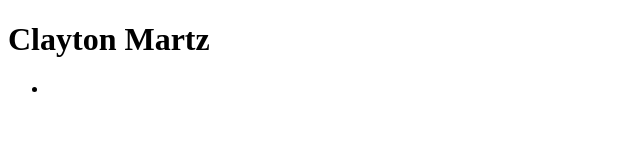
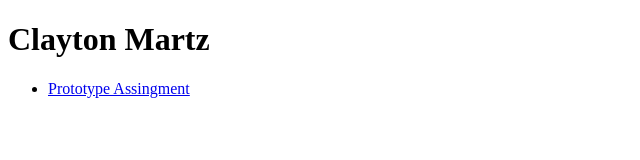
Before and after one commit to Syxerson/IFSC-1310, a plain HTML site: page index.html in a window 1280 px wide. Shown: the whole page, without its empty margins (0-640 px from the left). Drawn offline with Linux system fonts and the light colour scheme.

Commit message:
prototype assingment

```diff
--- a/index.html
+++ b/index.html
@@ -14,7 +14,7 @@
   <h1>Clayton Martz</h1>
   <nav>
       <ul>
-          <li><a href="prototype/index.html"></a></li>
+          <li><a href="prototype/index.html">Prototype Assingment</a></li>
       </ul>
   </nav>
 </body>
```
